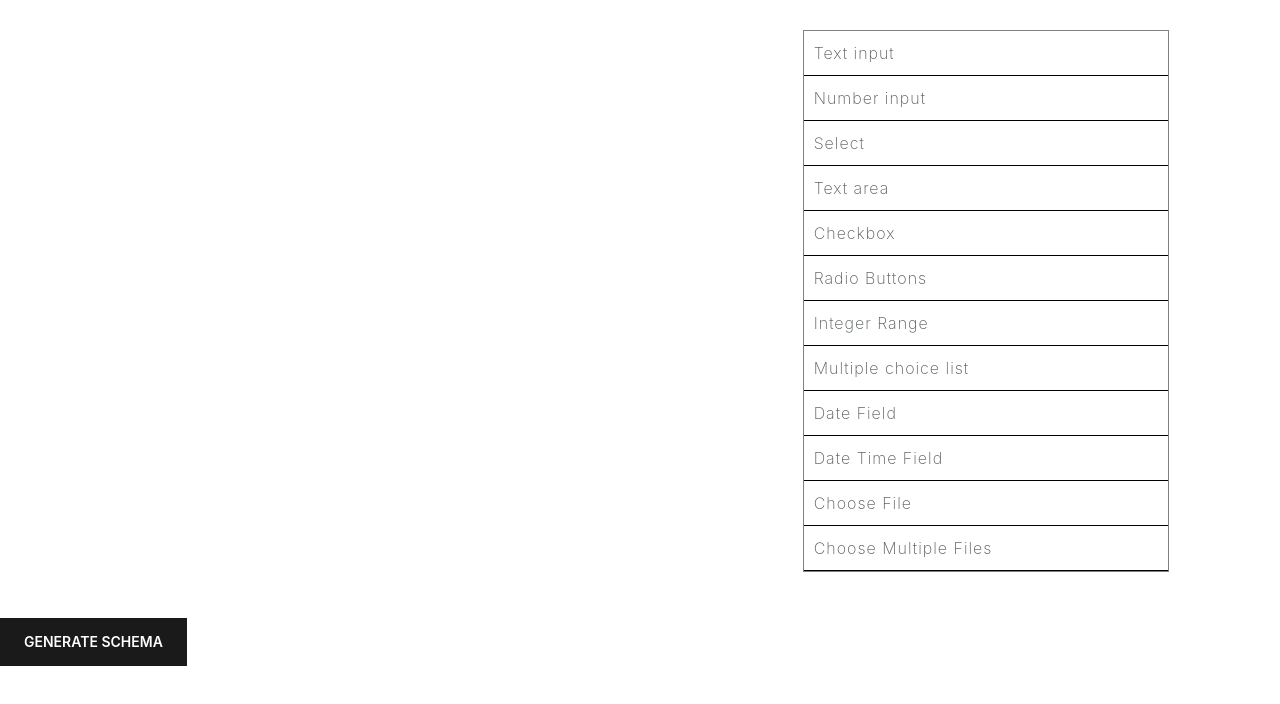
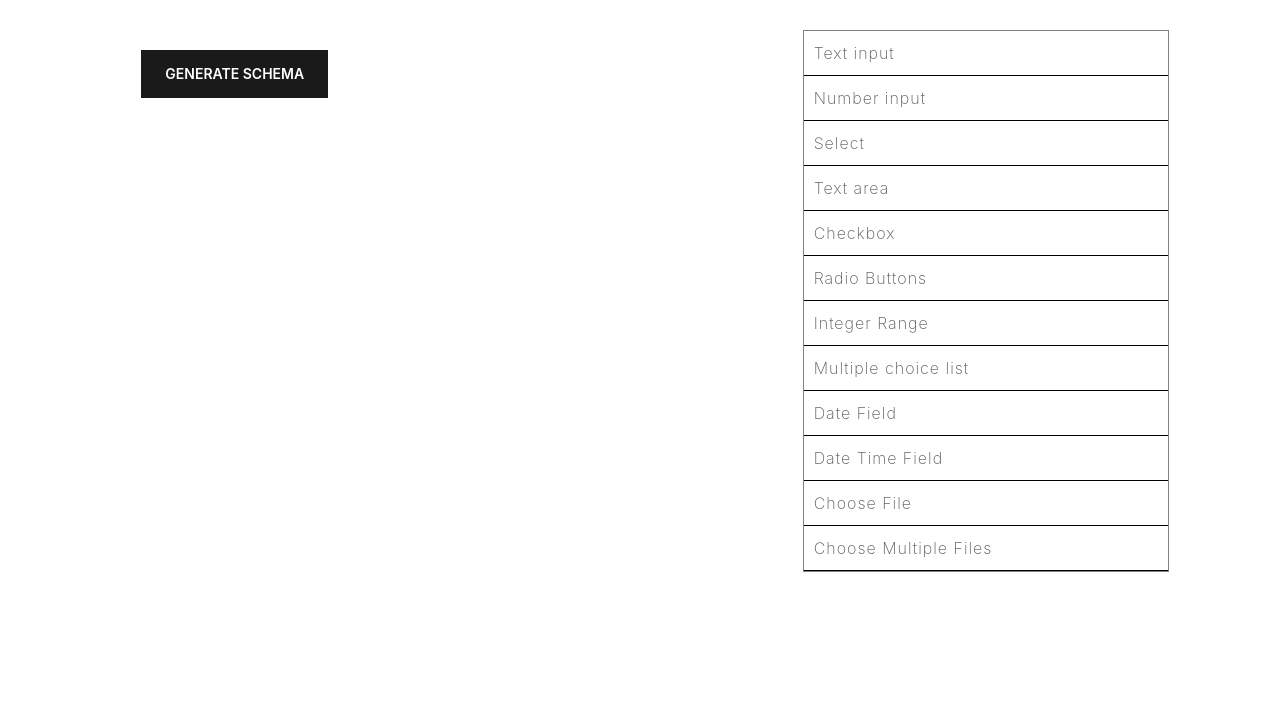
Before and after one commit to Neelam618/rjsf-generator, a React (Create React App) app: page / in a window 1280 px wide. Shown: the top 704 px of the page. Built offline with nearby package versions, Linux system fonts and the light colour scheme.

Commit message:
generate schema btn moved

```diff
--- a/src/App.js
+++ b/src/App.js
@@ -1,22 +1,23 @@
 import React from 'react';
 import FormBuilder from "./components/FormBuilder";
-import Button from 'react-bootstrap/Button';
-import MyVerticallyCenteredModal from "./components/MyVerticallyCenteredModal";
+// import Button from 'react-bootstrap/Button';
+// import MyVerticallyCenteredModal from "./components/MyVerticallyCenteredModal";
 
-function App(props) {
-  const [modalShow, setModalShow] = React.useState(false);
+function App() {
+  // const [modalShow, setModalShow] = React.useState(false);
 
   return (
     <div >
       <FormBuilder />
-      <Button variant="primary" onClick={() => setModalShow(true)}>
-               Generate Schema
-            </Button>
+      {/* <Button variant="primary" onClick={() => setModalShow(true)}>
+        Generate Schema
+      </Button>
 
-            <MyVerticallyCenteredModal
-                show={modalShow}
-                onHide={() => setModalShow(false)}
-            />    </div>
+      <MyVerticallyCenteredModal
+        show={modalShow}
+        onHide={() => setModalShow(false)}
+      />     */}
+    </div>
   );
 }
 
--- a/src/components/FormViewer.js
+++ b/src/components/FormViewer.js
@@ -1,4 +1,4 @@
-import React from 'react'
+import { React, useState } from 'react'
 // import Form from "@rjsf/core";
 import { withTheme } from '@rjsf/core';
 // import { Theme as AntDTheme } from '@rjsf/antd';
@@ -11,17 +11,22 @@ import SelectWidget from './Widgets/SelectWidget'
 import MultipleChoiceWidget from './Widgets/MultipleChoiceWidget'
 import FileWidget from './Widgets/FileWidget'
 import RangeWidget from './Widgets/RangeWidget'
+import MyVerticallyCenteredModal from './MyVerticallyCenteredModal'
+import Button from 'react-bootstrap/Button';
+
 // import 'antd/dist/antd.css';
 import './styles.css'
 
 const Form = withTheme(Bootstrap4Theme);
 
+
 function FormViewer(props) {
     console.log(props.schema.properties)
+    const [modalShow, setModalShow] = useState(false);
 
-    return <div style={{ width: '50%'}}>
-        {Object.entries(props.schema.properties).map(function([key, value]) {
-             let singleFieldSchema = {
+    return <div style={{ width: '50%', padding: "10px 30px 0px 30px" }}>
+        {Object.entries(props.schema.properties).map(function ([key, value]) {
+            let singleFieldSchema = {
                 "properties": {
                     [key]: value,
                 },
@@ -39,46 +44,28 @@ function FormViewer(props) {
                 // "ui:widget": "SelectWidget"
             };
 
-            if(props.uiSchema[key]) {
+            if (props.uiSchema[key]) {
                 singleFieldUiSchema[key] = props.uiSchema[key]
             }
 
-            // let className ="";
-            // if(props.schema["properties"][key]["type"]=="string") {
-            //     className = "txtClass"
-            // }
-            // if(props.schema["properties"][key]["type"]=="number") {
-            //     className = "numberClass"
-            // }
-            // if(props.schema["properties"][key]["type"]=="string" && props.uiSchema[key]["ui:widget"]=="textarea") {
-            //     className = "textareaClass"
-            // }
-            // if(props.schema["properties"][key]["type"]=="string" && props.schema["properties"][key].hasOwnProperty("enum")) {
-            //     className = "selectClass"
-            // }
-            // if(props.schema["properties"][key]["type"]=="integer") {
-            //     className = "intrangeClass"
-            // }
-            // if(props.schema["properties"][key]["type"]=="boolean") {
-            //     className = "checkboxClass"
-            // }
-            // if(props.uiSchema[key]["ui:widget"]=="radio") {
-            //     className = "radioClass"
-            // }
-            // if(props.schema["properties"][key]["type"]=="array" && props.schema["properties"][key].hasOwnProperty("items")) {
-            //     className = "multiChoiceClass"
-            // }
+            return (
+                <div className='fieldContainer' style={{ position: 'relative' }}>
+                    <Form key={key} schema={singleFieldSchema} uiSchema={singleFieldUiSchema} liveValidate children={true} widgets={widgets} >
+                        <span onClick={() => props.removeField(key)} className="removeField" style={{ display: 'none', position: 'absolute', top: 0, right: 0, fontWeight: 700, padding: "0 20px" }}>X</span>
+                        <span onClick={() => props.displayTextFieldPanel(key)} className="editField" style={{ display: 'none', position: 'absolute', top: 0, right: 80 }}>Edit</span>
+                    </Form>
 
-            return (
-                <div className='fieldContainer' style={{ position: 'relative', padding: "10px 30px 0px 30px"}}>
-                    <Form key={key} schema={singleFieldSchema} uiSchema={singleFieldUiSchema} liveValidate children={true} widgets={widgets} >
-                        <span onClick={() => props.removeField(key)} className="removeField" style={{display: 'none', position: 'absolute', top: 0, right: 0, fontWeight: 700, padding: "0 20px"}}>X</span>
-                        <span onClick={() => props.displayTextFieldPanel(key)} className="editField" style={{display: 'none', position: 'absolute', top: 0, right: 80}}>Edit</span>
-                    </Form>
+                    <MyVerticallyCenteredModal
+                        show={modalShow}
+                        onHide={() => setModalShow(false)}
+                    />
                 </div>
             )
         })}
-    </div>
+        <Button variant="primary" onClick={() => setModalShow(true)} style={{marginTop: 10}}>
+            Generate Schema
+        </Button>
+    </div >
 }
 
 export default FormViewer
--- a/src/components/Toolbox.js
+++ b/src/components/Toolbox.js
@@ -1,5 +1,4 @@
 import React from 'react'
-import MyVerticallyCenteredModal from './MyVerticallyCenteredModal'
 
 function Toolbox(props) {
     return (
@@ -47,7 +46,7 @@ function Toolbox(props) {
                     </li>
                     </ul>
                 </div>
-                <MyVerticallyCenteredModal schema={props.schema} uiSchema={props.uiSchema} />
+                {/* <MyVerticallyCenteredModal schema={props.schema} uiSchema={props.uiSchema} /> */}
         </div>
     )
 }
--- a/src/components/Widgets/RangeWidget.js
+++ b/src/components/Widgets/RangeWidget.js
@@ -5,7 +5,6 @@ const RangeWidget = (props) => {
         <label className='form-label'>{props.label}</label>
         <input type="range"
           className='form-range'
-          abc='76567'
           value={props.value}
           required={props.required}
           onChange={(event) => props.onChange(event.target.value)} >
```
